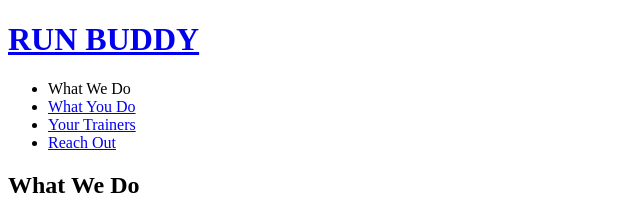
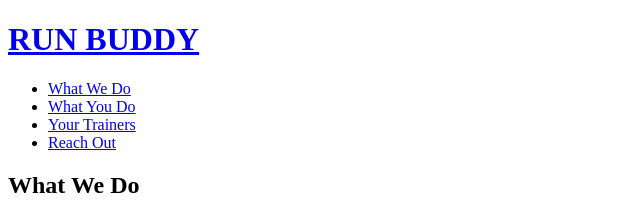
Before and after one commit to e1m3m0/run-buddy, a plain HTML site: page index.html in a window 1280 px wide. Shown: the top 216 px of the page, 0-640 px from the left. Drawn offline with Linux system fonts and the light colour scheme.

Commit message:
fixed header href

```diff
--- a/index.html
+++ b/index.html
@@ -16,7 +16,7 @@
             <!-- List item element-->
             <li>
                 <!-- Anchor element -->
-                <a herf="#what-we-do">What We Do</a>
+                <a href="#what-we-do">What We Do</a>
             </li>
             <li>
                 <a href="#what-you-do">What You Do</a>
```
